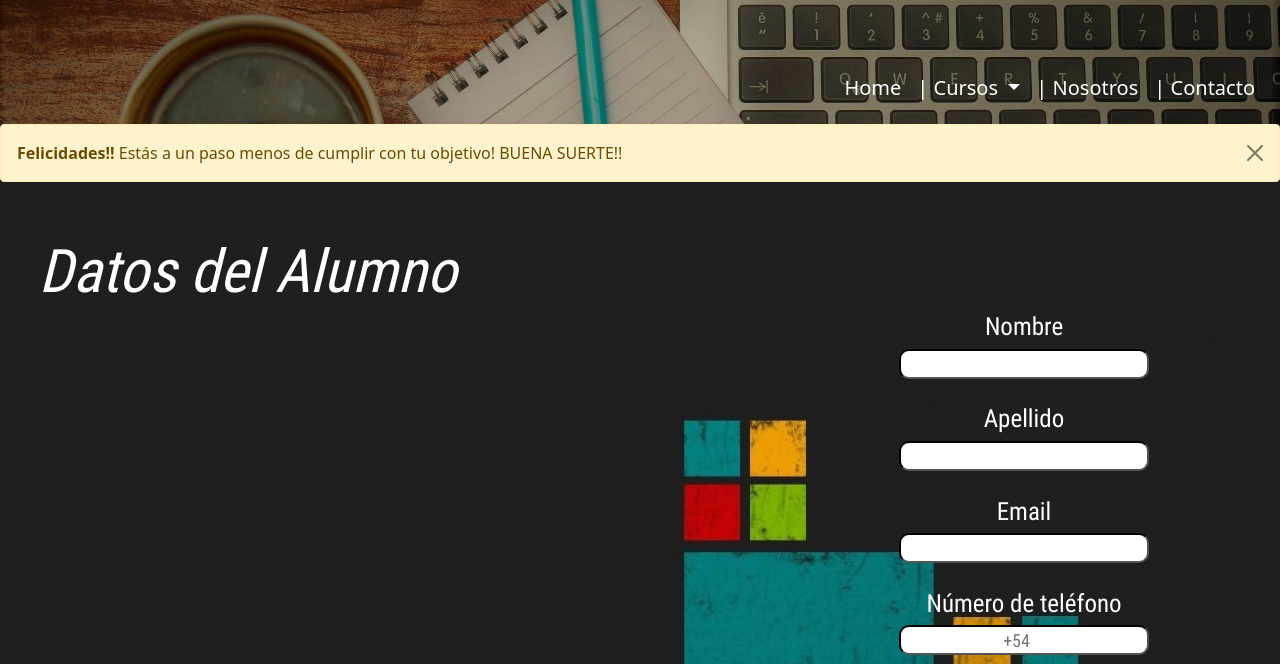
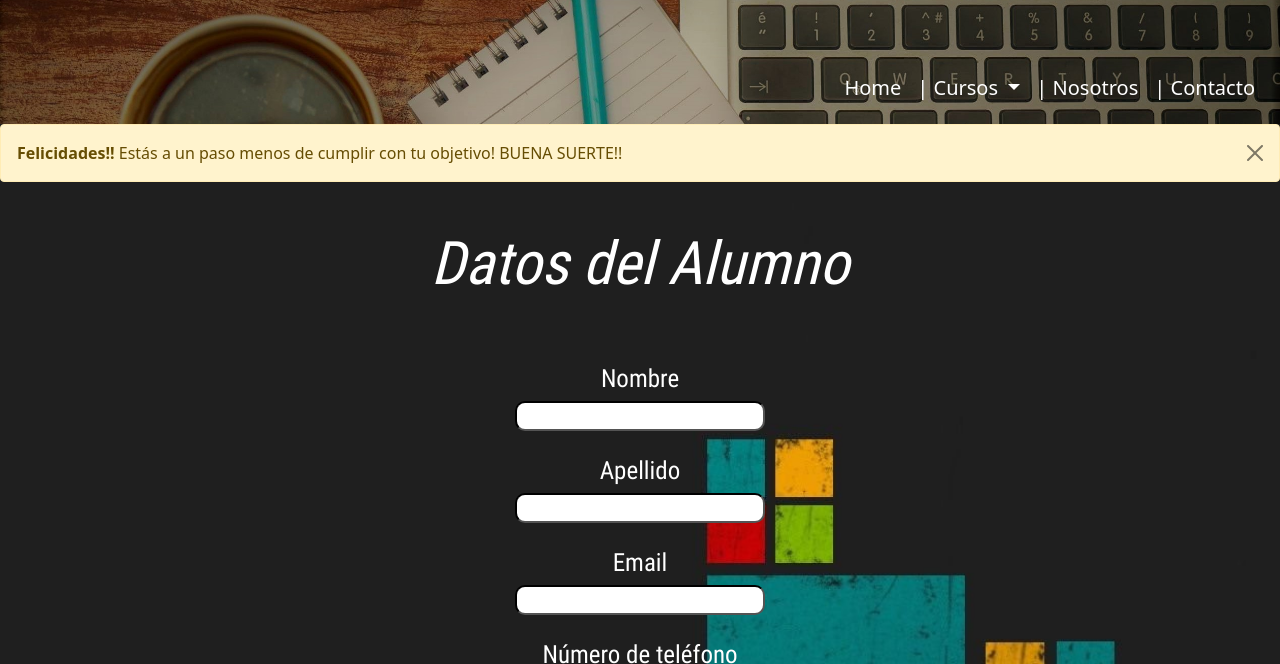
Before and after one commit to ulisesbaroni/Cursos-Online, a website: page pages/registro.html in a window 1280 px wide. Shown: the part 136-800 px from the top of the page. Drawn offline with nearby package versions, Linux system fonts and the light colour scheme.

Commit message:
modificacion en pagina de registro de compra

```diff
--- a/pages/registro.html
+++ b/pages/registro.html
@@ -67,8 +67,9 @@
     </div>
 
     <div class="registroCompra">
-        <h2>Datos del Alumno</h2>
+        <!-- <h2>Datos del Alumno</h2> -->
         <form action="" class="contact regis" method="get">
+          <h2>Datos del Alumno</h2>
             <div class="campo">
                 <label for="name">Nombre</label>
                 <input type="text" class="inputC" name="name" id="name">
--- a/scss/styles.scss
+++ b/scss/styles.scss
@@ -1228,15 +1228,17 @@ footer {
 
             h2 {
                 display: flex;
+                justify-content: center;
                 font-size: 60px;
-                margin-top: 3%;
-                margin-left: 3%;
-                margin-bottom: 0;
+                margin-bottom: 1em;
+                margin-top: 0.5em;
+
+
             }
 
             .regis {
                 width: 40%;
-                margin-left: 60%;
+                margin-left: 30%;
             }
 
             label {
```
Also changed, not shown: css/styles.css.
